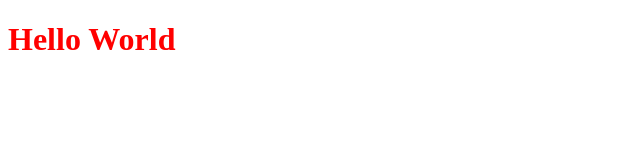
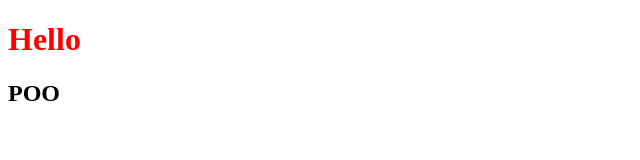
Before and after one commit to hkwmallett/web-project, a plain HTML site: page index.html in a window 1280 px wide. Shown: the whole page, without its empty margins (0-640 px from the left). Drawn offline with Linux system fonts and the light colour scheme; files that its build step writes are made by us from their sources.

Commit message:
Practicing making changes - changed headings

```diff
--- a/index.html
+++ b/index.html
@@ -5,6 +5,7 @@
 		<title>WEB ADDRESS</title>
 	</head>
 	<body>
-		<h1>Hello World</h1>
+		<h1>Hello </h1>
+		<h2>POO</h2>
 	</body>
 </html>
```
